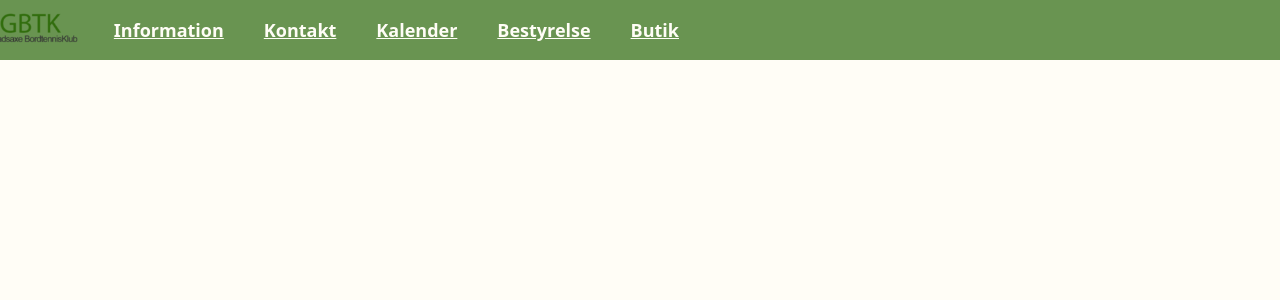
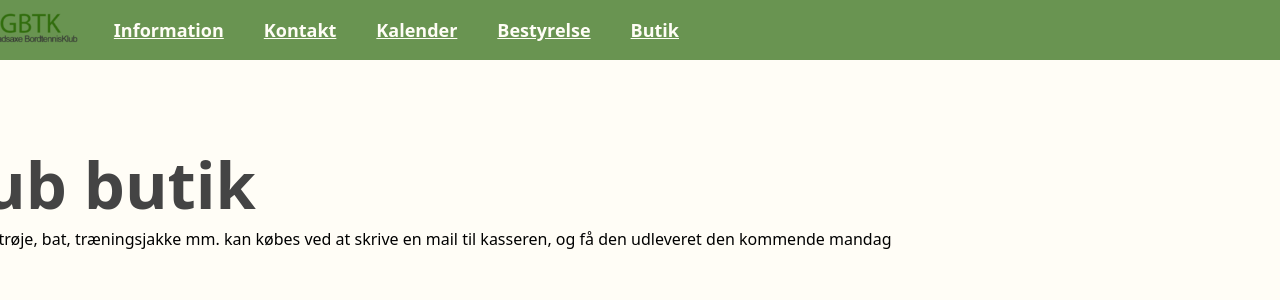
Before and after one commit to Oskarmle/gbtk, a React (Create React App) app: page /shop in a window 1280 px wide. Shown: the top 300 px of the page. Built offline with nearby package versions, Linux system fonts and the light colour scheme.

Commit message:
setting up shop site

```diff
--- a/src/index.js
+++ b/src/index.js
@@ -9,6 +9,7 @@ import Hjem from "./pages/hjem";
 import Information from "./pages/information";
 import Kalender from "./pages/kalender";
 import Tilmelding from "./pages/tilmelding";
+import Shop from "./pages/shop";
 import Bestyrelse from "./pages/bestyrelse/index";
 
 const root = ReactDOM.createRoot(document.getElementById("root"));
@@ -17,7 +18,7 @@ root.render(
     <Header>
       <App />
     </Header>
-    {/* <BrowserRouter>
+    <BrowserRouter>
       <Routes>
         <Route>
           <Route index element={<Hjem />} />
@@ -25,9 +26,10 @@ root.render(
           <Route path="kalender" element={<Kalender />} />
           <Route path="tilmelding" element={<Tilmelding />} />
           <Route path="bestyrelse" element={<Bestyrelse />} />
+          <Route path="shop" element={<Shop />} />
         </Route>
       </Routes>
-    </BrowserRouter> */}
+    </BrowserRouter>
   </React.StrictMode>
 );
 
--- a/src/pages/bestyrelse/index.js
+++ b/src/pages/bestyrelse/index.js
@@ -30,15 +30,15 @@ export default function Bestyrelse() {
       </div>
       <div className="b_fileshow">
         <div className="b_aoa b_files">
-          <img src="../../../assets/icons/file.png"></img>
+          <img src="../../../assets/icons/file.png" alt=""></img>
           <h2>Vedtægter</h2>
         </div>
         <div className="b_gm b_files">
-          <img src="../../../assets/icons/file.png"></img>
+          <img src="../../../assets/icons/file.png" alt=""></img>
           <h2>Generalforsamling</h2>
         </div>
         <div className="b_fa b_files">
-          <img src="../../../assets/icons/file.png"></img>
+          <img src="../../../assets/icons/file.png" alt=""></img>
           <h2>Regnskab</h2>
         </div>
       </div>
--- /dev/null
+++ b/src/pages/shop.js
@@ -0,0 +1,14 @@
+import React from "react";
+import "../styles/shop.css"
+
+export default function Shop() {
+  return (
+    <div>
+      <h1 className="shop_intro">Klub butik</h1>
+      <p>
+        Vores klubtrøje, bat, træningsjakke mm. kan købes ved at skrive en mail
+        til kasseren, og få den udleveret den kommende mandag
+      </p>
+    </div>
+  );
+}
--- /dev/null
+++ b/src/styles/shop.css
@@ -0,0 +1,9 @@
+.shop_intro {
+  margin-top: 80px;
+}
+
+.shop_intro p {
+  color: var(--grey);
+  font-size: 25px;
+  width: 100px;
+}
```
Also changed, not shown: src/pages/errorsite.js (renamed from src/pages/404.js).
